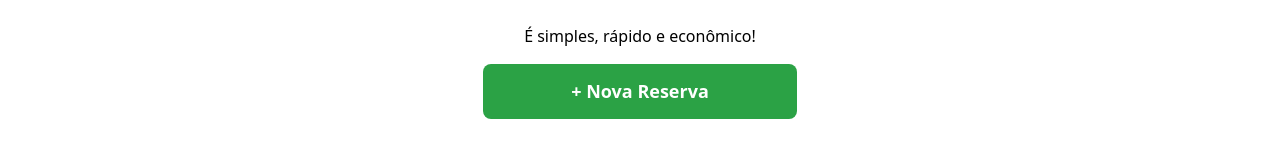
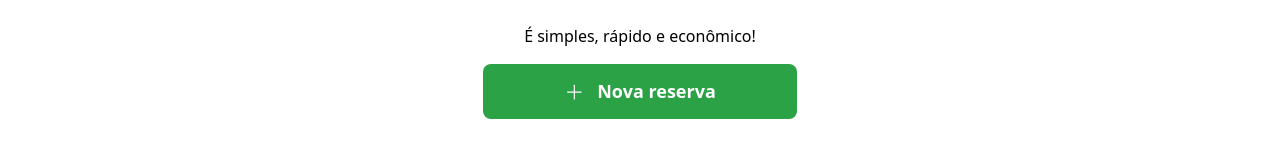
Before and after one commit to turista-rv/turista-rv-web, an Angular app: page / in a window 1280 px wide. Shown: the part 288-445 px from the top of the page. Built offline with nearby package versions, Linux system fonts and the light colour scheme.

Commit message:
btn reserve adjustments

```diff
--- a/src/app/views/home/home.component.html
+++ b/src/app/views/home/home.component.html
@@ -5,10 +5,8 @@
     <section class="">
 
             <h1 id="welcome-message" class="mb-4 text-center font-medium">
-
                    Encontre experiências em campings para <br>motorhomes, trailers e campers.  <br><br>
                    É simples, rápido e econômico!
-
             </h1>
 
         <div class="relative z-10">
@@ -16,7 +14,9 @@
             <div>
                 <section class="flex flex-col items-center justify-center text-center mb-2">
 
-                    <btn-filled class="filled">+ Nova Reserva</btn-filled>
+                    <btn-filled class="filled " label="Nova reserva">
+                        <img src="../../../assets/icons/cross-Icon.svg" alt="">
+                    </btn-filled>
 
                 </section>
                 <section class="container mx-auto px-4 py-8">
```
Also changed, not shown: src/assets/icons/cross-Icon.svg (added).
